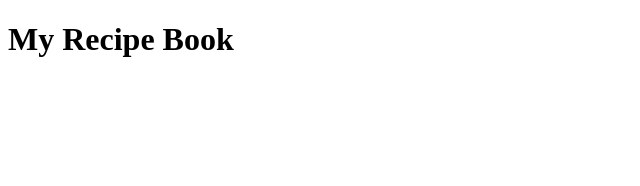
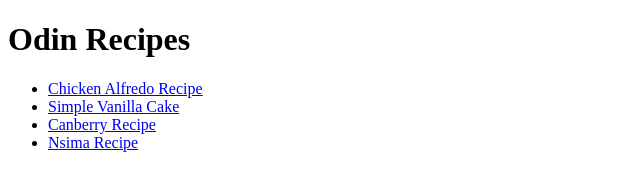
Before and after one commit to tisischristian/odin-recipes, a plain HTML site: page index.html in a window 1280 px wide. Shown: the whole page, without its empty margins (0-640 px from the left). Drawn offline with Linux system fonts and the light colour scheme.

Commit message:
I have added a new section on the navigation. It has links to the recipe pages.

```diff
--- a/index.html
+++ b/index.html
@@ -7,6 +7,13 @@
     </head>
 
     <body>
-        <h1>My Recipe Book</h1>
+        <!-- Navigation to the recipes -->
+        <h1>Odin Recipes</h1>
+        <ul>
+            <li><a href="./recipes/alfredo.html">Chicken Alfredo Recipe</a></li>
+            <li><a href="./recipes/cake.html">Simple Vanilla Cake</a></li>
+            <li><a href="./recipes/canberry.html">Canberry Recipe</a></li>
+            <li><a href="./recipes/nsima.html">Nsima Recipe</a></li>
+        </ul>
     </body>
 </html>
```
